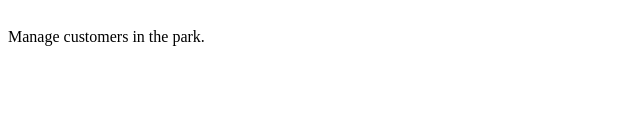
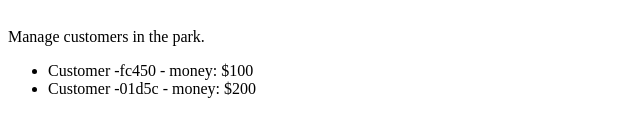
Before and after one commit to felucius/roller-coaster-manager-webapp, a Next.js app: page /customers in a window 1280 px wide. Shown: the part 499-636 px from the top of the page, without its empty margins (0-640 px from the left). Built offline with nearby package versions, Linux system fonts and the light colour scheme.

Commit message:
added the customers list to the screen to it is visible

```diff
--- a/components/screens/CustomersScreen.tsx
+++ b/components/screens/CustomersScreen.tsx
@@ -1,10 +1,19 @@
 "use client";
+import { getCustomers } from "@/features/customers/logic";
 
 export default function CustomersScreen() {
     return (
         <main>
             <h1>Customers</h1>
             <p>Manage customers in the park.</p>
+
+            <ul>
+                {getCustomers().map((customer) => (
+                    <li key={customer.id}>
+                        {customer.name} - money: ${customer.money}
+                    </li>
+                ))}
+            </ul>
         </main>
     );
 }
```
